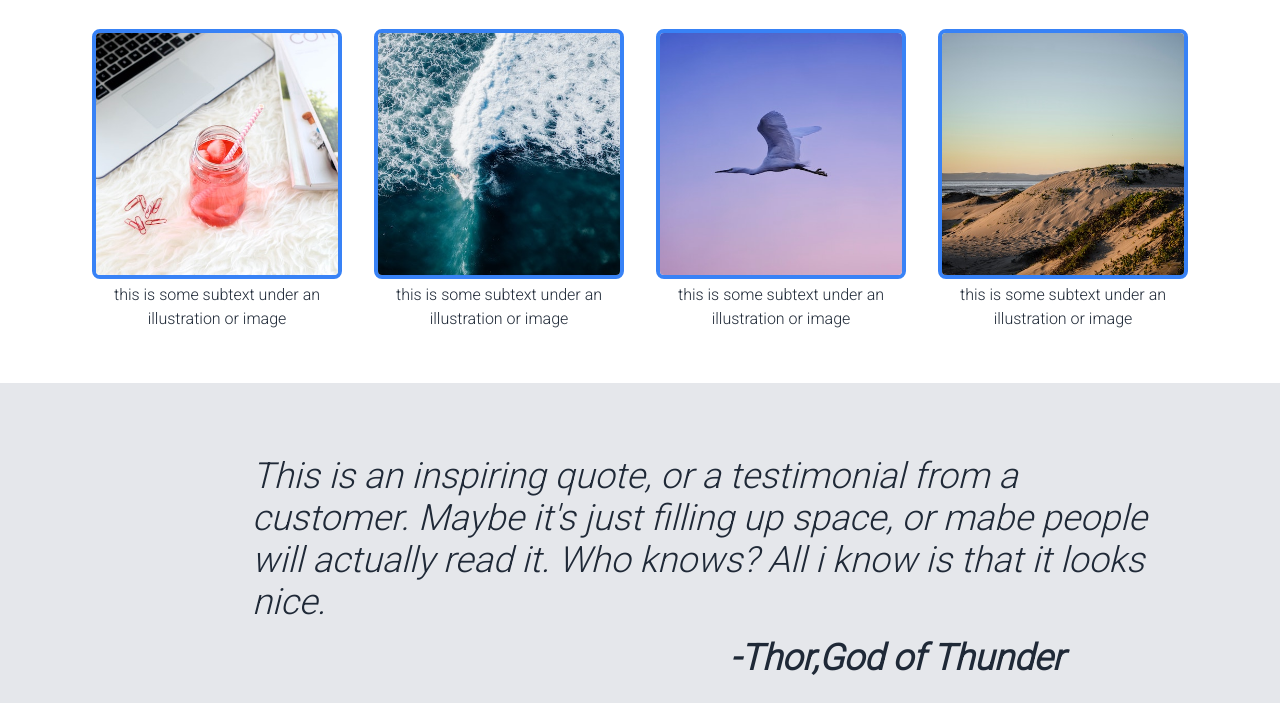
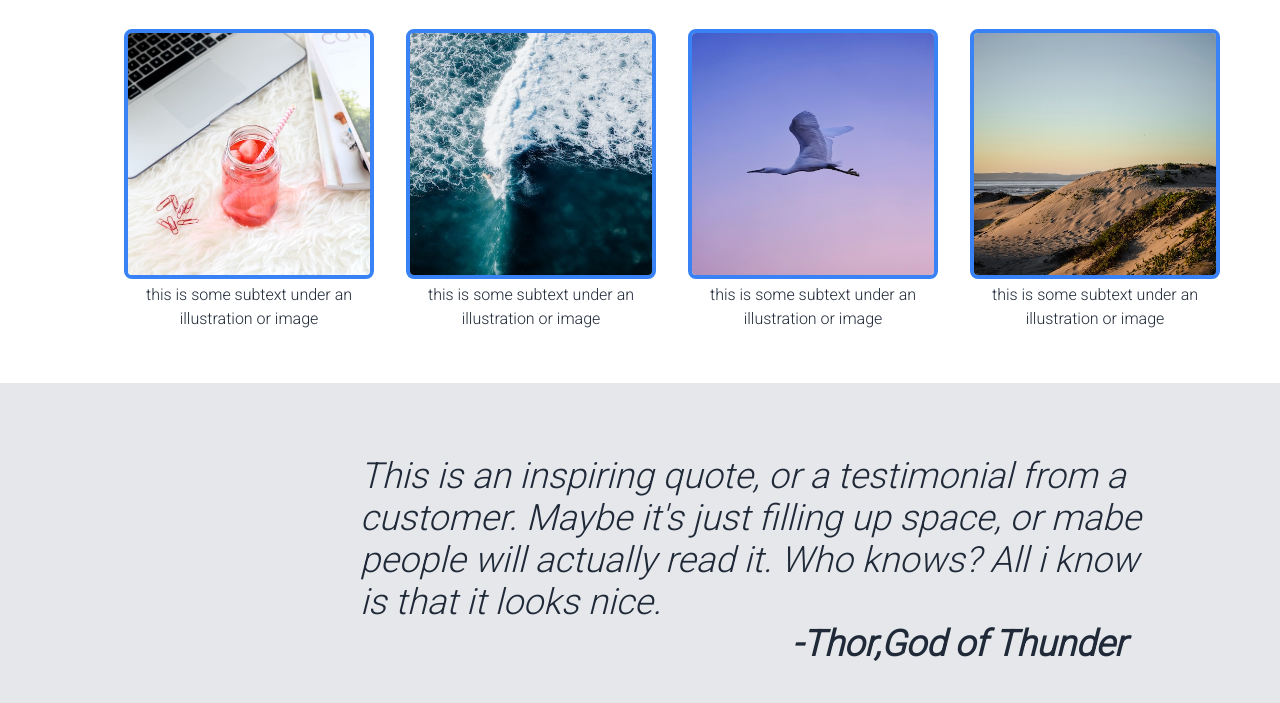
Before and after one commit to T3NZN/The-odin-project-landing-page, a plain HTML site: page index.html in a window 1280 px wide. Shown: the part 557-1260 px from the top of the page. Drawn offline with Linux system fonts and the light colour scheme.

Commit message:
edit css to try and fix positioning issues and use span on signature instead of a new paragraph

```diff
--- a/index.html
+++ b/index.html
@@ -44,7 +44,7 @@
 				</div>
 			</section>
 		</header>
-		<main class="middle">
+		<section class="middle">
 			<h3>Some random information</h3>
 			<div class="gallery">
 				<figure>
@@ -95,14 +95,14 @@
 					</figcaption>
 				</figure>
 			</div>
-		</main>
+		</section>
 		<section class="quote">
 			<p>
 				This is an inspiring quote, or a testimonial from a customer. Maybe it's
 				just filling up space, or mabe people will actually read it. Who knows?
-				All i know is that it looks nice.
+				All i know is that it looks nice. <br />
+				<span class="signature">-Thor,God of Thunder</span>
 			</p>
-			<p class="signature">-Thor,God of Thunder</p>
 		</section>
 		<section class="cta">
 			<div class="signup">
--- a/style.css
+++ b/style.css
@@ -86,14 +86,19 @@ p {
 /********MIDDLE-SECTION********/
 /******************************/
 
+.middle {
+	max-width: 100%;
+}
+
 .gallery {
 	display: flex;
 	gap: 2em;
 	margin-top: 2em;
 	margin-right: 9em;
-	margin-left: 9em;
+	margin-left: 14em;
 	align-items: center;
 	justify-content: center;
+	max-width: 70%;
 }
 
 h3 {
@@ -118,8 +123,8 @@ figcaption {
 	color: #1f2937;
 	line-height: 1.5em;
 	text-align: center;
-	width: 250px;
-	height: 100px;
+	min-height: 100px;
+	min-width: 250px;
 	color: #1f2937;
 }
 
@@ -134,26 +139,23 @@ figcaption {
 .quote {
 	background-color: #e5e7eb;
 	width: 100%;
-	height: 350px;
-	position: relative;
+	min-height: 350px;
 }
 
 .quote > * {
 	font-size: 36px;
 	color: #1f2937;
 	font-style: italic;
-	font-weight: lighter;
-	max-width: 900px;
+	font-weight: light;
+	max-width: 800px;
 	margin: auto;
-	margin-left: 7em;
+	margin-left: 10em;
 	padding-top: 2em;
 }
 
 .signature {
-	position: absolute;
-	bottom: 1.5em;
-	right: 6em;
-	font-weight: bolder;
+	padding-left: 12em;
+	font-weight: bold;
 }
 
 /****************************/
@@ -161,7 +163,7 @@ figcaption {
 /****************************/
 
 .cta {
-	height: 250px;
+	min-height: 250px;
 }
 
 .signup {
@@ -215,4 +217,5 @@ footer {
 	border: 1px solid #e5e7eb;
 	margin-left: 50em;
 	margin-bottom: 4em;
+	position: relative;
 }
```
